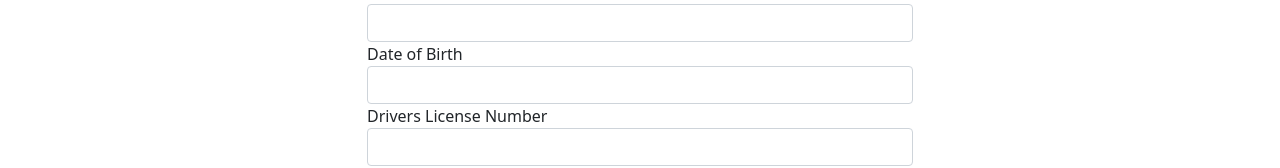
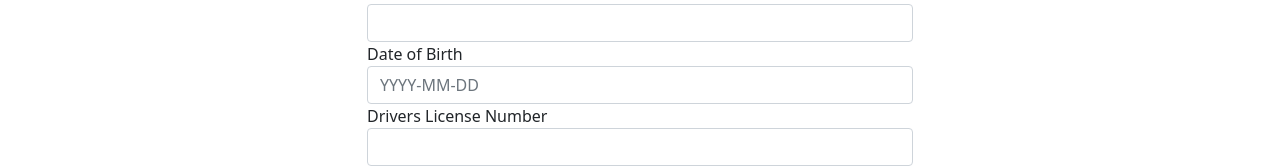
Before and after one commit to alexiscenriquez/CIS4339groupproject, a Vue app in the folder Frontend/: page /new-client in a window 1280 px wide. Shown: the part 352-520 px from the top of the page. Built offline with nearby package versions, Linux system fonts and the light colour scheme.

Commit message:
Added scroll bar

```diff
--- a/Frontend/src/views/clients/ClientsView.vue
+++ b/Frontend/src/views/clients/ClientsView.vue
@@ -7,6 +7,7 @@
         <div class="row justify-content-evenly">
             <fieldset class ='flex'>
             <router-link :to="{path:'new-client'}" class="btn btn-secondary">Create New Client</router-link>
+            <div class='table-responsive'>
             <table class="table table-striped;equal-width">
             <thead class="table-dark">
                 <tr>
@@ -121,6 +122,7 @@
                 </tr>
             </tbody>
             </table>
+            </div>
             </fieldset>
   </div>
 
--- a/Frontend/src/views/clients/NewClient.vue
+++ b/Frontend/src/views/clients/NewClient.vue
@@ -25,7 +25,7 @@
 
                 <div class="form-group">
                     <label>Date of Birth</label>
-                    <input type="text" class="form-control" v-model="clients.b_day" required>
+                    <input type="text" class="form-control" placeholder='YYYY-MM-DD' v-model="clients.b_day" required>
                 </div>
 
                 <div class="form-group">
```
